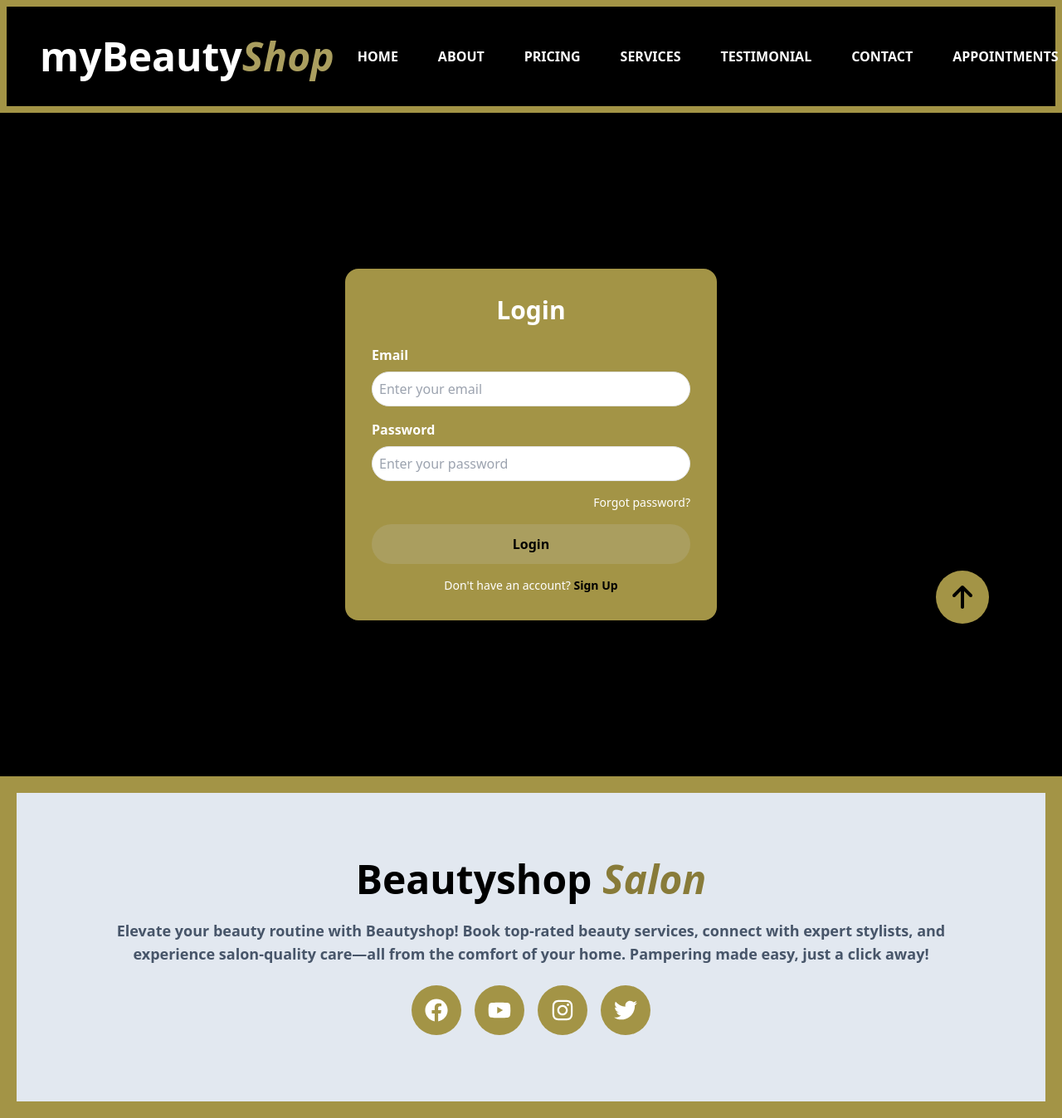
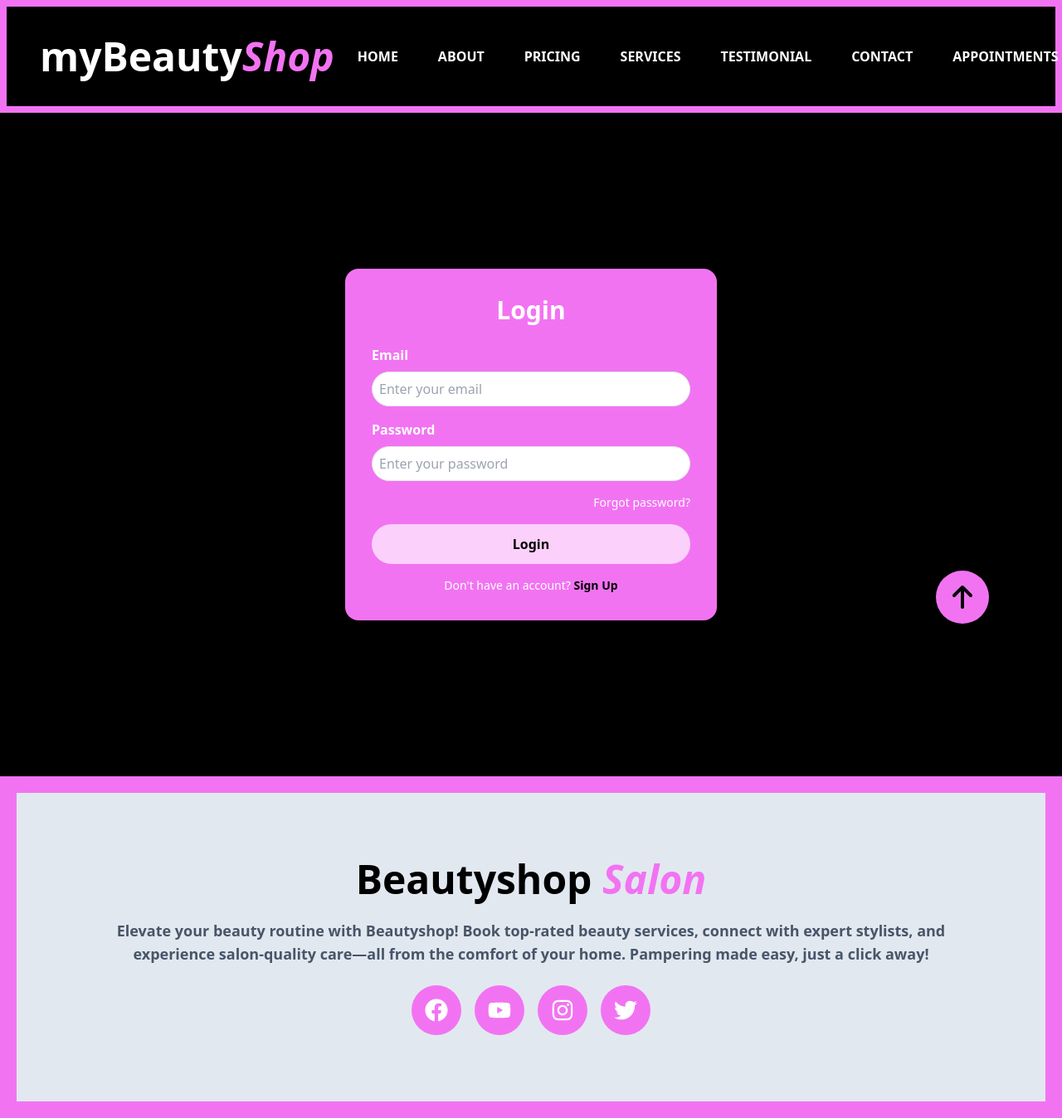
Before and after one commit to BertoSalva/BeautyShop, a React (Vite) app: page /login in a window 1280 px wide. Shown: the top 1348 px of the page at 83% size. Built offline with nearby package versions, Linux system fonts and the light colour scheme.

Commit message:
Gold to Pink

```diff
--- a/src/Sections/Contact.jsx
+++ b/src/Sections/Contact.jsx
@@ -24,7 +24,7 @@ const Contact = () => {
           <input type="text" placeholder='Enter your full name' className='w-full p-3 text-black font-semibold' />
           <input type="email" placeholder='Enter your valid email' className='w-full p-3 text-black font-semibold' />
           <textarea name="" id="" cols="30" rows="5" placeholder='Enter your message here...' className='w-full p-3'></textarea>
-          <input type="submit" value="SUBMIT" className='bg-[#a69f7d] hover:bg-[#92843b] cursor-pointer w-full font-semibold text-lg text-black p-3' />
+          <input type="submit" value="SUBMIT" className='bg-[#f9b9f9] hover:bg-[#f15bf1] cursor-pointer w-full font-semibold text-lg text-black p-3' />
         </div>
       </div>
     </section>
--- a/src/Sections/Testimonial.jsx
+++ b/src/Sections/Testimonial.jsx
@@ -36,7 +36,7 @@ const Testimonial = () => {
   }, [])
 
   return (
-    <section id='testimonial' className='w-full md:px-20 md:h-[165vh] h-fit px-10 py-20 flex flex-col justify-end items-center gap-6 bg-[#a69f7d]'>
+    <section id='testimonial' className='w-full md:px-20 md:h-[165vh] h-fit px-10 py-20 flex flex-col justify-end items-center gap-6 bg-[#f9b9f9]'>
       <h1 data-aos="zoom-in" className='text-6xl text-white font-bold text-center'>What Our Customers Say</h1>
       <p data-aos="zoom-in" className='text-xl text-white font-semibold text-center'>
         Real feedback from satisfied customers who love our beauty products and services.
--- a/src/Sections/WhyChoose.jsx
+++ b/src/Sections/WhyChoose.jsx
@@ -20,7 +20,7 @@ const WhyChoose = () => {
 
       {/* Customer Support Section */}
       <div data-aos="zoom-in" className='flex flex-col justify-center items-center gap-10 bg-white p-10 rounded-xl md:w-[40%] w-full'>
-        <h1 className='text-[#a69f7d] text-4xl font-bold'>CUSTOMER SUPPORT</h1>
+        <h1 className='text-[#f273f2] text-4xl font-bold'>CUSTOMER SUPPORT</h1>
         <p className='text-xl text-black font-medium text-center'>
           Our team is available **24/7** to assist you with any beauty inquiries, order tracking, and skincare advice.
         </p>
@@ -30,7 +30,7 @@ const WhyChoose = () => {
           <p className='text-xl text-black font-lg'>Sunday: 11AM - 6PM</p>
         </div>
 
-        <button className='px-10 py-4 rounded-xl border-2 border-black text-black font-semibold text-lg hover:bg-black hover:text-white mt-6'>
+        <button className='px-10 py-4 rounded-xl border-2 border-black text-black font-semibold text-lg hover:bg-[#f273f2] hover:text-white mt-6'>
           CONTACT US
         </button>
       </div>
@@ -64,7 +64,7 @@ const WhyChoose = () => {
           </div>
         </div>
 
-        <button className='text-black px-10 py-4 bg-white hover:bg-[#a69f7d] hover:text-black rounded-xl font-semibold text-xl mt-5'>
+        <button className='text-black px-10 py-4 bg-white hover:bg-[#f273f2] hover:text-black rounded-xl font-semibold text-xl mt-5'>
           SHOP NOW
         </button>
       </div>
--- a/src/Sections/home/Login.jsx
+++ b/src/Sections/home/Login.jsx
@@ -30,7 +30,7 @@ const Login = ({ onLogin }) => {
 
   return (
     <div className="flex items-center justify-center min-h-screen bg-black">
-      <div className="bg-[#a39446] shadow-lg rounded-2xl p-8 max-w-md w-full">
+      <div className="bg-[#f273f2] shadow-lg rounded-2xl p-8 max-w-md w-full">
         <h2 className="text-3xl font-bold text-center mb-6 text-white">
           {isSignup ? "Sign Up" : "Login"}
         </h2>
@@ -82,7 +82,7 @@ const Login = ({ onLogin }) => {
 
           <button
             type="submit"
-            className="bg-[#aa9e5f] px-6 py-3 rounded-full text-black hover:bg-white hover:text-black font-bold transform hover:scale-110 transition-transform duration-300 cursor-pointer"
+            className="bg-[#fbd0fb] px-6 py-3 rounded-full text-black hover:bg-white hover:text-black font-bold transform hover:scale-110 transition-transform duration-300 cursor-pointer"
           >
             {isSignup ? "Sign Up" : "Login"}
           </button>
--- a/src/components/Footer.jsx
+++ b/src/components/Footer.jsx
@@ -6,8 +6,8 @@ import { Link } from 'react-scroll'
 const Footer = () => {
   return (
     <>
-      <section className='bg-slate-200 w-full md:px-20 px-10 md:py-20 py-10 flex flex-col justify-center items-center gap-6 border-[20px] border-[#a39446]'>
-        <h1 className='text-black font-bold text-5xl'>Beautyshop <span className='italic text-[#887b39]'>Salon</span></h1>
+      <section className='bg-slate-200 w-full md:px-20 px-10 md:py-20 py-10 flex flex-col justify-center items-center gap-6 border-[20px] border-[#f273f2]'>
+        <h1 className='text-black font-bold text-5xl'>Beautyshop <span className='italic text-[#f273f2]'>Salon</span></h1>
         <p className='text-lg text-center font-semibold text-slate-600'>
           Elevate your beauty routine with Beautyshop! Book top-rated beauty services,
           connect with expert stylists, and experience salon-quality care—all from the comfort of your home.
@@ -15,22 +15,22 @@ const Footer = () => {
         </p>
 
         <div id='icons' className='flex justify-center items-center gap-4'>
-          <div id='icon-box' className='bg-[#a39446] p-4 rounded-full cursor-pointer hover:bg-black hover:text-white transform hover:scale-110 transition-transform duration-300'>
+          <div id='icon-box' className='bg-[#f273f2] p-4 rounded-full cursor-pointer hover:bg-black hover:text-white transform hover:scale-110 transition-transform duration-300'>
             <FaFacebook className='size-7 fill-white' />
           </div>
-          <div id='icon-box' className='bg-[#a39446] p-4 rounded-full cursor-pointer hover:bg-black hover:text-white transform hover:scale-110 transition-transform duration-300'>
+          <div id='icon-box' className='bg-[#f273f2] p-4 rounded-full cursor-pointer hover:bg-black hover:text-white transform hover:scale-110 transition-transform duration-300'>
             <FaYoutube className='size-7 fill-white' />
           </div>
-          <div id='icon-box' className='bg-[#a39446] p-4 rounded-full cursor-pointer hover:bg-black hover:text-white transform hover:scale-110 transition-transform duration-300'>
+          <div id='icon-box' className='bg-[#f273f2] p-4 rounded-full cursor-pointer hover:bg-black hover:text-white transform hover:scale-110 transition-transform duration-300'>
             <FaInstagram className='size-7 fill-white' />
           </div>
-          <div id='icon-box' className='bg-[#a39446] p-4 rounded-full cursor-pointer hover:bg-black hover:text-white transform hover:scale-110 transition-transform duration-300'>
+          <div id='icon-box' className='bg-[#f273f2] p-4 rounded-full cursor-pointer hover:bg-black hover:text-white transform hover:scale-110 transition-transform duration-300'>
             <FaTwitter className='size-7 fill-white' />
           </div>
         </div>
       </section>
 
-      <div data-aos="slide-right" data-aos-delay="200" id='icon-box' className='bg-themeyellow p-4 rounded-full hover:bg-black hover:text-white cursor-pointer fixed lg:bottom-12 bottom-6 right-6 lg:right-6'>
+      <div data-aos="slide-right" data-aos-delay="200" id='icon-box' className='bg-[#f273f2] p-4 rounded-full hover:bg-black hover:text-white cursor-pointer fixed lg:bottom-12 bottom-6 right-6 lg:right-6'>
         <Link to='hero' spy={true} offset={-100} smooth={true}>
           <FaArrowUp className='size-8' />
         </Link>
--- a/src/components/Header.jsx
+++ b/src/components/Header.jsx
@@ -28,25 +28,25 @@ const Header = ({ isLoggedIn, setIsLoggedIn }) => {
   const loginButton = isLoggedIn ? (
     <button
       onClick={handleLogout}
-      className="bg-[#aa9e5f] px-6 py-3 rounded-full hover:bg-white hover:text-black font-bold transform hover:scale-110 transition-transform duration-300 cursor-pointer"
+      className="bg-[#f273f2] px-6 py-3 rounded-full hover:bg-white hover:text-black font-bold transform hover:scale-110 transition-transform duration-300 cursor-pointer"
     >
       Logout
     </button>
   ) : (
     <RouterLink
       to="/login"
-      className="bg-[#aa9e5f] px-6 py-3 rounded-full hover:bg-white hover:text-black font-bold transform hover:scale-110 transition-transform duration-300 cursor-pointer"
+      className="bg-[#f273f2] px-6 py-3 rounded-full hover:bg-white hover:text-black font-bold transform hover:scale-110 transition-transform duration-300 cursor-pointer"
     >
       Login/Sign-Up
     </RouterLink>
   );
 
   return (
-    <nav className="flex justify-between items-center gap-4 bg-black lg:px-10 px-4 py-6 sticky top-0 z-30 border-[8px] border-[#a39446]">
+    <nav className="flex justify-between items-center gap-4 bg-black lg:px-10 px-4 py-6 sticky top-0 z-30 border-[8px] border-[#f273f2]">
       {/* Logo */}
       <div id="logo">
         <h1 className="text-white font-bold text-5xl">
-          myBeauty<span className="italic text-[#aa9e5f]">Shop</span>
+          myBeauty<span className="italic text-[#f273f2]">Shop</span>
         </h1>
       </div>
 
@@ -57,7 +57,7 @@ const Header = ({ isLoggedIn, setIsLoggedIn }) => {
             type === 'scroll' ? (
               <ScrollLink
                 key={path}
-                className="text-white uppercase font-semibold cursor-pointer p-3 rounded-lg hover:bg-[#aa9e5f] hover:text-black"
+                className="text-white uppercase font-semibold cursor-pointer p-3 rounded-lg hover:bg-[#f273f2] hover:text-black"
                 to={path}
                 spy={true}
                 offset={-100}
@@ -69,7 +69,7 @@ const Header = ({ isLoggedIn, setIsLoggedIn }) => {
               <RouterLink
                 key={path}
                 to={path}
-                className="text-white uppercase font-semibold cursor-pointer p-3 rounded-lg hover:bg-[#aa9e5f] hover:text-black"
+                className="text-white uppercase font-semibold cursor-pointer p-3 rounded-lg hover:bg-[#f273f2] hover:text-black"
               >
                 {link}
               </RouterLink>
```
Also changed, not shown: src/Sections/Hero.jsx (+5 -5 lines), src/Sections/Pricing.jsx (+16 -16 lines).
